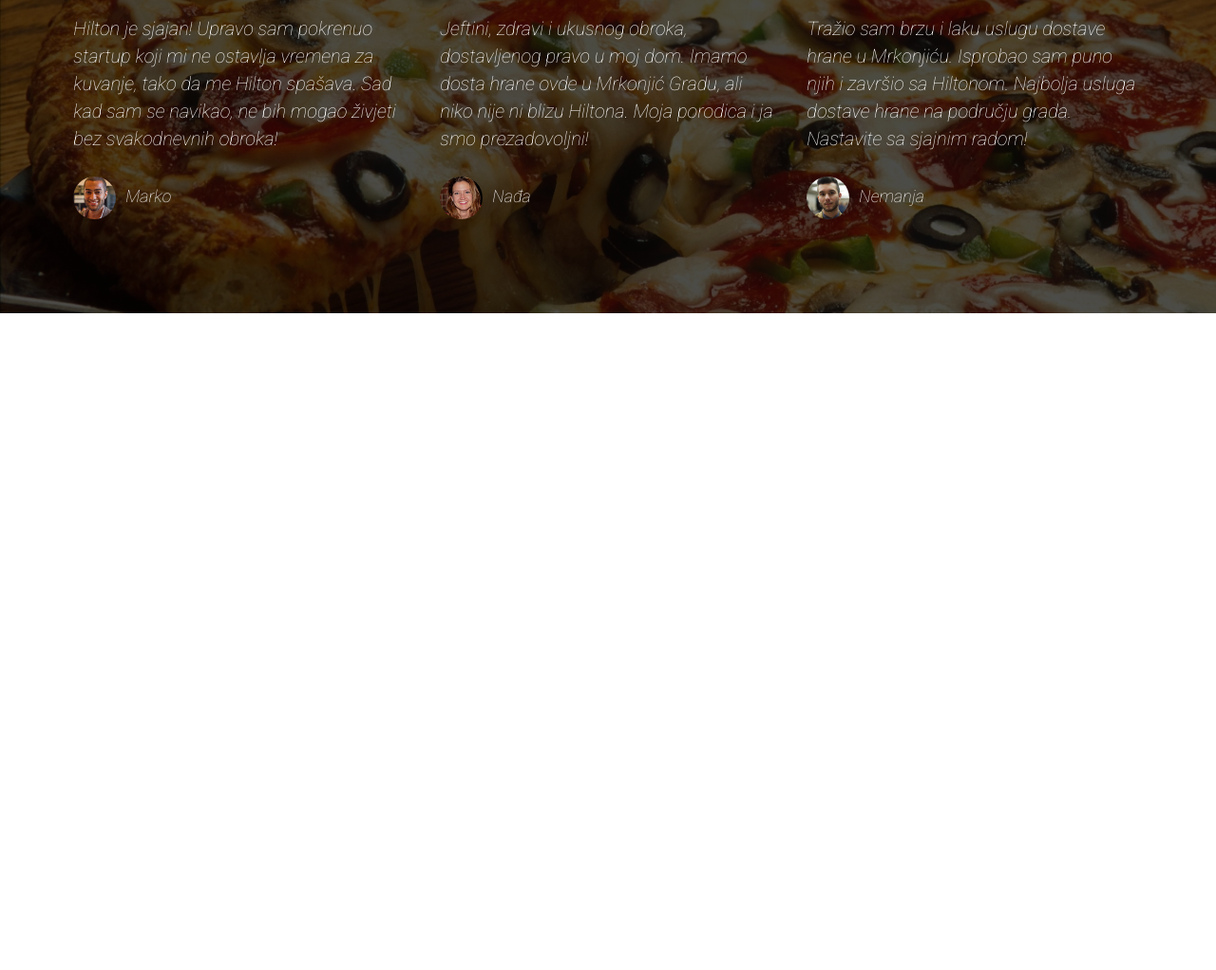
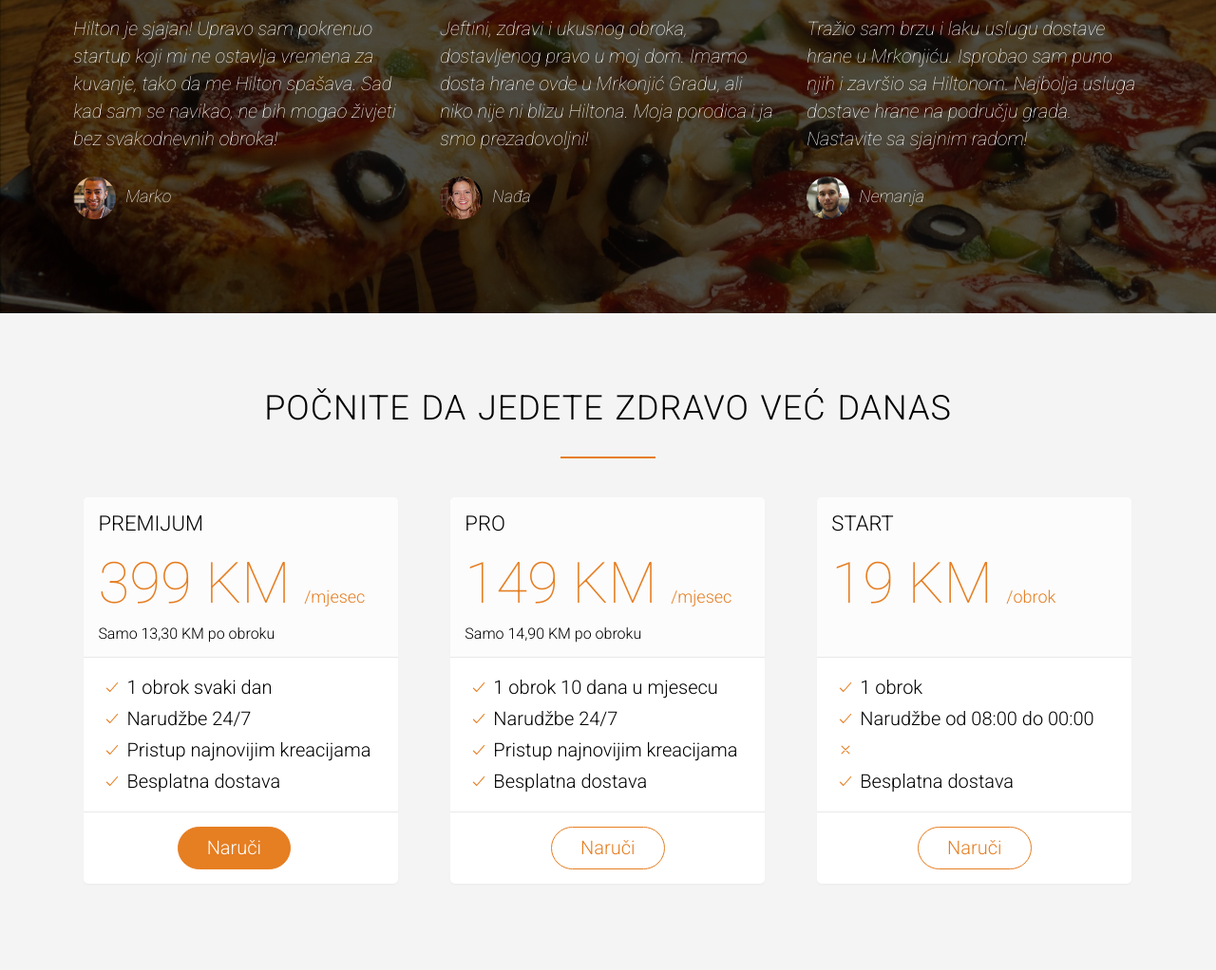
Before and after one commit to peross/RestoranNMS, a plain HTML site: page index.html in a window 1280 px wide. Shown: the part 3486-4508 px from the top of the page at 95% size. Before the commit the page ends 3816 px from the top, so only its background shows below. Drawn offline with nearby package versions, Linux system fonts and the light colour scheme.

Commit message:
Kreirana sekcija sa mjesecnim i dnevnim cijenama pretplata (plans-section).

```diff
--- a/index.html
+++ b/index.html
@@ -241,6 +241,76 @@
             </div>
         </section>
 
+        <section class="plans-section">
+            <div class="row">
+                <h2>Počnite da jedete zdravo već danas</h2>
+            </div>
+            <div class="row">
+                <div class="col span-1-of-3">
+                    <div class="plan-box">
+                        <div>
+                            <h3>Premijum</h3>
+                            <p class="plan-price">399 KM <span>/mjesec</span></p>
+                            <p class="plan-price-meal">Samo 13,30 KM po obroku</p>
+                        </div>
+                        <div>
+                            <ul>
+                                <li><ion-icon name="checkmark-outline" class="icon-small"></ion-icon>1 obrok svaki dan</li>
+                                <li><ion-icon name="checkmark-outline" class="icon-small"></ion-icon>Narudžbe 24/7</li>
+                                <li><ion-icon name="checkmark-outline" class="icon-small"></ion-icon>Pristup najnovijim kreacijama</li>
+                                <li><ion-icon name="checkmark-outline" class="icon-small"></ion-icon>Besplatna dostava</li>
+                            </ul>
+                        </div>
+                        <div>
+                            <a href="#" class="btn btn-full">Naruči</a>
+                        </div>
+                    </div>
+                </div>
+
+                <div class="col span-1-of-3">
+                    <div class="plan-box">
+                        <div>
+                            <h3>Pro</h3>
+                            <p class="plan-price">149 KM <span>/mjesec</span></p>
+                            <p class="plan-price-meal">Samo 14,90 KM po obroku</p>
+                        </div>
+                        <div>
+                            <ul>
+                                <li><ion-icon name="checkmark-outline" class="icon-small"></ion-icon>1 obrok 10 dana u mjesecu</li>
+                                <li><ion-icon name="checkmark-outline" class="icon-small"></ion-icon>Narudžbe 24/7</li>
+                                <li><ion-icon name="checkmark-outline" class="icon-small"></ion-icon>Pristup najnovijim kreacijama</li>
+                                <li><ion-icon name="checkmark-outline" class="icon-small"></ion-icon>Besplatna dostava</li>
+                            </ul>
+                        </div>
+                        <div>
+                            <a href="#" class="btn btn-ghost">Naruči</a>
+                        </div>
+                    </div>
+                </div>
+
+                <div class="col span-1-of-3">
+                    <div class="plan-box">
+                        <div>
+                            <h3>Start</h3>
+                            <p class="plan-price">19 KM <span>/obrok</span></p>
+                            <p class="plan-price-meal">&nbsp;</p>
+                        </div>
+                        <div>
+                            <ul>
+                                <li><ion-icon name="checkmark-outline" class="icon-small"></ion-icon>1 obrok</li>
+                                <li><ion-icon name="checkmark-outline" class="icon-small"></ion-icon>Narudžbe od 08:00 do 00:00</li>
+                                <li><ion-icon name="close-outline" class="icon-small"></ion-icon></li>
+                                <li><ion-icon name="checkmark-outline" class="icon-small"></ion-icon>Besplatna dostava</li>
+                            </ul>
+                        </div>
+                        <div>
+                            <a href="#" class="btn btn-ghost">Naruči</a>
+                        </div>
+                    </div>
+                </div>
+            </div>
+        </section>
+
         <script src="https://unpkg.com/ionicons@5.2.3/dist/ionicons.js"></script>
     </body>
 </html>
--- a/resources/css/style.css
+++ b/resources/css/style.css
@@ -373,3 +373,60 @@ cite img{
     margin-right: 10px;
     vertical-align: middle;
 }
+
+/* -------------------------- */
+/* ------PLAN SEKCIJA------ */
+/* -------------------------- */
+
+.plans-section{
+    background-color: #f4f4f4;
+}
+
+.plan-box{
+    background-color: #fff;
+    border-radius: 5px;
+    width: 90%;
+    margin-left: 5%; /* CENTRIRANJE - 10% je ostalo, pola od toga je 5% */
+    box-shadow: 0 2px 2px #efefef;
+}
+
+.plan-box div{
+    padding: 15px;
+    border-bottom: 1px solid #e8e8e8;
+}
+
+.plan-box div:first-child{
+    background-color: #fcfcfc;
+    border-top-left-radius: 5px;
+    border-top-right-radius: 5px;
+}
+
+/* CENTRIRANJE DUGMADI UNUTAR DIV-a. UKOLIKO NE BISMO NAPISALI div:last-child CENTRIRAO BI SE KOMPLETAN TEKST UNUTAR DIV-a */
+.plan-box div:last-child{
+    text-align: center;
+    border: 0;
+}
+
+.plan-box ul{
+    list-style: none;
+}
+
+.plan-box ul li{
+    padding: 5px 0;
+}
+
+.plan-price{
+    font-size: 300%;
+    margin-bottom: 10px;
+    font-weight: 100;
+    color: #e67e22;
+}
+
+.plan-price span{
+    font-size: 30%;
+    font-weight: 300;
+}
+
+.plan-price-meal{
+    font-size: 80%;
+}
```
